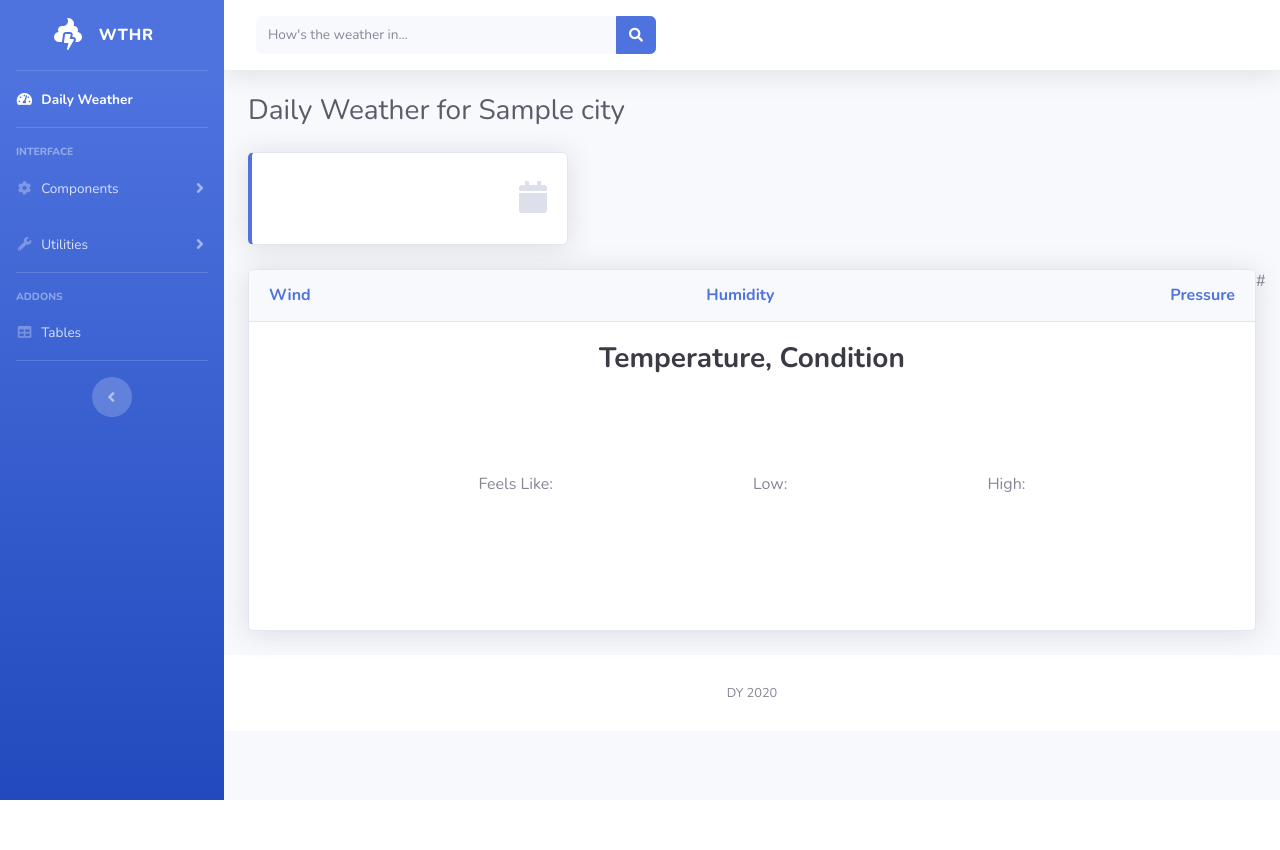
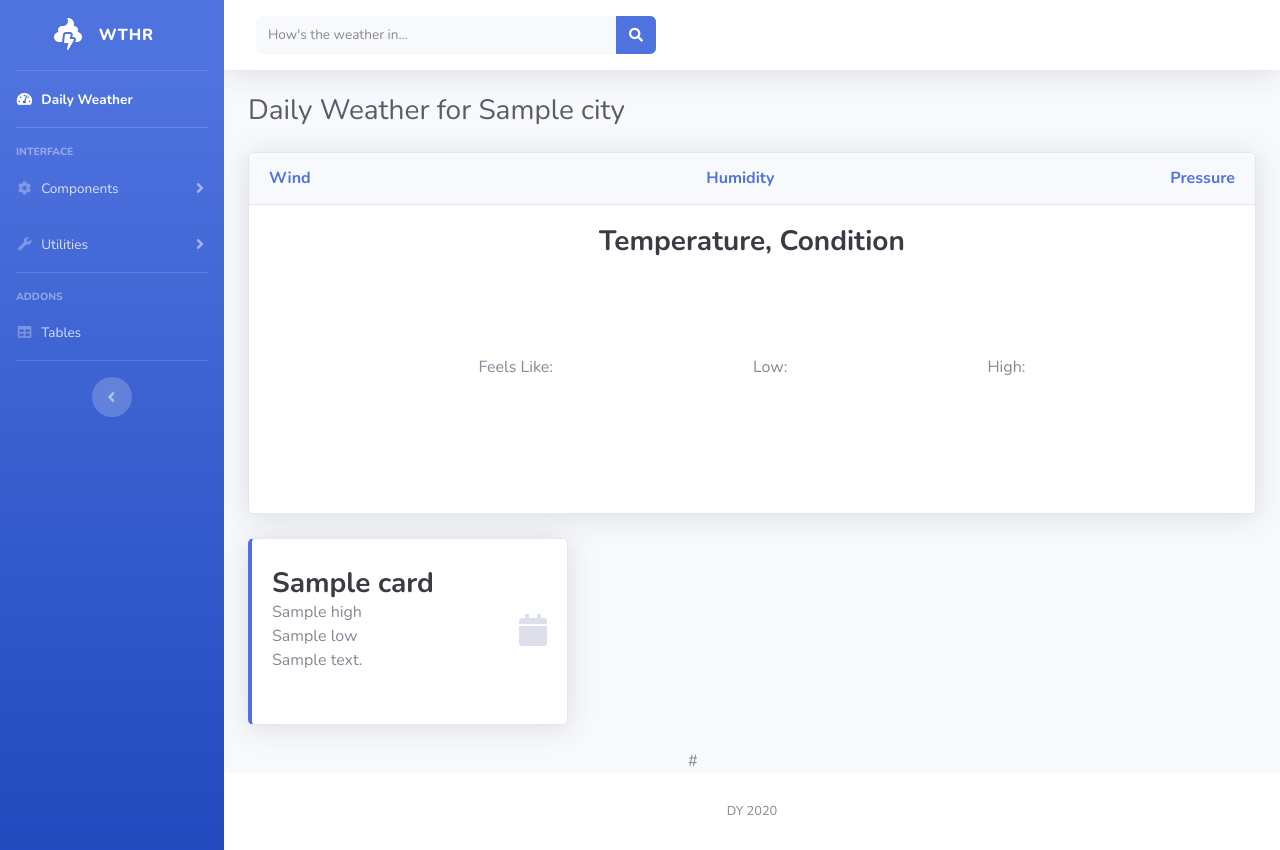
Before and after one commit to derek-ye/WTHR, a Flask app: template templates/weatherdata.html in a window 1280 px wide. Before the commit the page ends 800 px from the top, so only its background shows below. Run offline with Flask 2, Linux system fonts and the light colour scheme; the template is opened without the code that fills it: most values are stand-ins (such as "Sample title", 1, 10 or a date in 2020); some libraries are stand-ins or nearby versions.

Commit message:
Set up pagination cards and card content

```diff
--- a/app.py
+++ b/app.py
@@ -34,9 +34,23 @@ def weatherdata(city='Irvine'):
     dateStr = getDate()
     response = getWeatherDataLoc(city)
 
+    highs = [i["temperatureHigh"] for i in response["daily"]["data"]]
+    lows = [i["temperatureLow"] for i in response["daily"]["data"]]
+    summary = [i["summary"] for i in response["daily"]["data"]]
+
+    weekdays = ["Sunday", "Monday", "Tuesday", "Wednesday", "Thursday", "Friday", "Saturday"]
     pagination = Pagination(page=2, per_page=3, total=7, css_framework='bootstrap4')
 
-    return flask.render_template('weatherdata.html', city = city, curr_date = dateStr, weather_data = response, pagination = pagination)
+    return flask.render_template('weatherdata.html',
+                                city = city,
+                                curr_date = dateStr,
+                                weather_data = response,
+                                cards = weekdays,
+                                pagination = pagination,
+                                high=highs,
+                                low=lows,
+                                summary=summary
+                                )
 
 #prob remove
 @app.route('/weatherdata', methods=['POST'])
--- a/static/css/custom.css
+++ b/static/css/custom.css
@@ -4,5 +4,9 @@
 }
 
 #paginate-links {
+    margin: 0 28.25rem;
+}
+
+.pag {
     text-align: center;
 }
--- a/templates/master.html
+++ b/templates/master.html
@@ -61,7 +61,7 @@
     <header class="masthead">
       <div class="container d-flex h-100 align-items-center">
         <div class="mx-auto text-center">
-          <h1 class="mx-auto my-0 text-uppercase" id="temperature">{{ temperature }}</h1>
+          <h1 class="mx-auto my-0 text-uppercase" id="temper">{{ temperature }}</h1>
           <h2 class="text-white-50 mx-auto mt-2 mb-5">{{ summary }}</h2>
           <div>
             <div class="daily-weather-container">
--- a/templates/weatherdata.html
+++ b/templates/weatherdata.html
@@ -136,7 +136,6 @@
               <a class="nav-link dropdown-toggle" href="#" id="searchDropdown" role="button" data-toggle="dropdown" aria-haspopup="true" aria-expanded="false">
                 <i class="fas fa-search fa-fw"></i>
               </a>
-
             <div class="topbar-divider d-none d-sm-block"></div>
 
           </ul>
@@ -157,12 +156,12 @@
           <div class="row" id="card-row">
 
             <!-- Location -->
-            <div class="col-xl-4 col-md-6 mb-4" id="card">
+            <!-- <div class="col-xl-4 col-md-6 mb-4" id="card">
               <div class="card border-left-primary shadow h-100 py-2">
                 <div class="card-body">
                   <div class="row no-gutters align-items-center">
                     <div class="col mb-4">
-                      <!-- <div class="text-xs font-weight-bold text-primary text-uppercase mb-1">Earnings (Monthly)</div> -->
+                      <div class="text-xs font-weight-bold text-primary text-uppercase mb-1">Earnings (Monthly)</div>
                       <div id="city-name" class="h3 mb-0 font-weight-bold text-gray-900"></div>
                       <div></div>
                     </div>
@@ -172,7 +171,7 @@
                   </div>
                 </div>
               </div>
-            </div>
+            </div> -->
 
             <!-- not sure what to put here yet -->
             <!-- <div class="col-xl-4 col-md-6 mb-4">
@@ -261,12 +260,31 @@
               </div>
             </div>
 
-          <!-- Content Row -->
-          <div class="row">
 
-            <!-- Content Column -->
-            <div id="paginate-links"> {{ pagination.links }} </div>
+          </div>
 
+          <div class="row" id="card-row">
+            {% for card in cards %}
+            <div class="col-xl-4 col-md-6 mb-4" id="card">
+              <div class="card border-left-primary shadow h-100 py-2">
+                <div class="card-body">
+                  <div class="row no-gutters align-items-center">
+                    <div class="col mb-4">
+                      <!-- <div class="text-xs font-weight-bold text-primary text-uppercase mb-1">Earnings (Monthly)</div> -->
+                      <div id="date-name" class="h3 mb-0 font-weight-bold text-gray-900"> {{ card }} </div>
+                      <div> {{ high[loop.index] }}</div>
+                      <div> {{ low[loop.index] }}</div>
+                      <div> {{ summary[loop.index] }}</div>
+                    </div>
+                    <div class="col-auto">
+                      <i class="fas fa-calendar fa-2x text-gray-300"></i>
+                    </div>
+                  </div>
+                </div>
+              </div>
+            </div>
+            {% endfor %}
+            <div id="paginate-links" style="margin: 0 28.25rem;"> {{ pagination.links }} </div>
           </div>
 
         </div>
```
